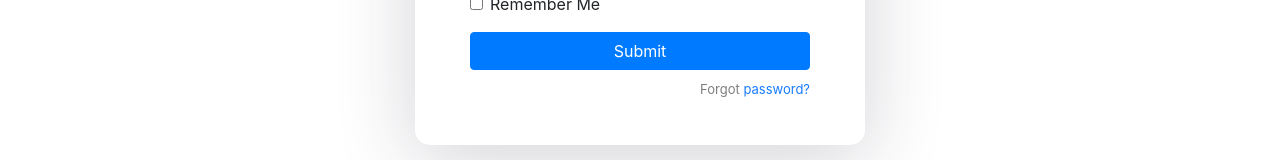
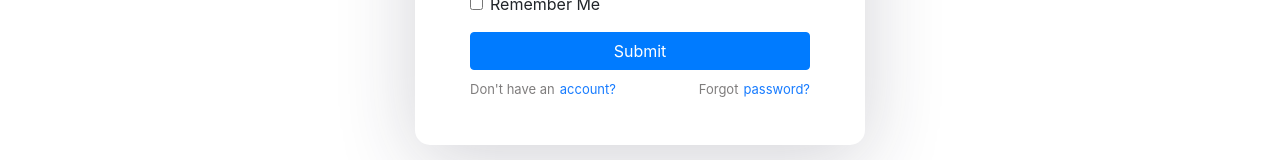
Before and after one commit to Mushroom-Kingdom/mushroom-kingdom, a React (Create React App) app in the folder client/: page /login in a window 1280 px wide. Shown: the part 276-436 px from the top of the page. Built offline with nearby package versions, Linux system fonts and the light colour scheme.

Commit message:
small changes to login page style

```diff
--- a/client/src/pages/css/login.css
+++ b/client/src/pages/css/login.css
@@ -1,4 +1,4 @@
-.login{
+.general-form{
   width: 450px;
   margin: auto;
   background: #ffffff;
@@ -10,7 +10,7 @@
 
 .forgot-password,
 .forgot-password a {
-  text-align: right;
+  float: right;
   font-size: 13px;
   padding-top: 10px;
   color: #7f7d7d;
@@ -19,4 +19,10 @@
 
 .forgot-password a {
   color: #167bff;
+  padding-top:0;
+  padding-left: 5px;
 }
+
+.text-left{
+  float:left;
+}
--- a/client/src/pages/login.js
+++ b/client/src/pages/login.js
@@ -6,7 +6,7 @@ function Login (){
     //Authentication system requires here
 
     return(
-        <div className="login">
+        <div className="login general-form">
         <Form>
             <Form.Group controlId="Email">
               <Form.Label>Email</Form.Label>
@@ -28,9 +28,14 @@ function Login (){
                 />
             </Form.Group>
             <Button variant="primary" type="submit" block>Submit</Button>
-            <p className="forgot-password text-right">
-                    Forgot <a href="#">password?</a>
-            </p>
+            <div style={{overflow:"hidden"}}>
+                <p className="forgot-password text-left">
+                        Don't have an <a href="/signup"> account?</a>
+                </p>
+                <p className="forgot-password text-right">
+                        Forgot <a href="/forgot-password"> password?</a>
+                </p>
+            </div>
           </Form>
         </div>
     )
```
